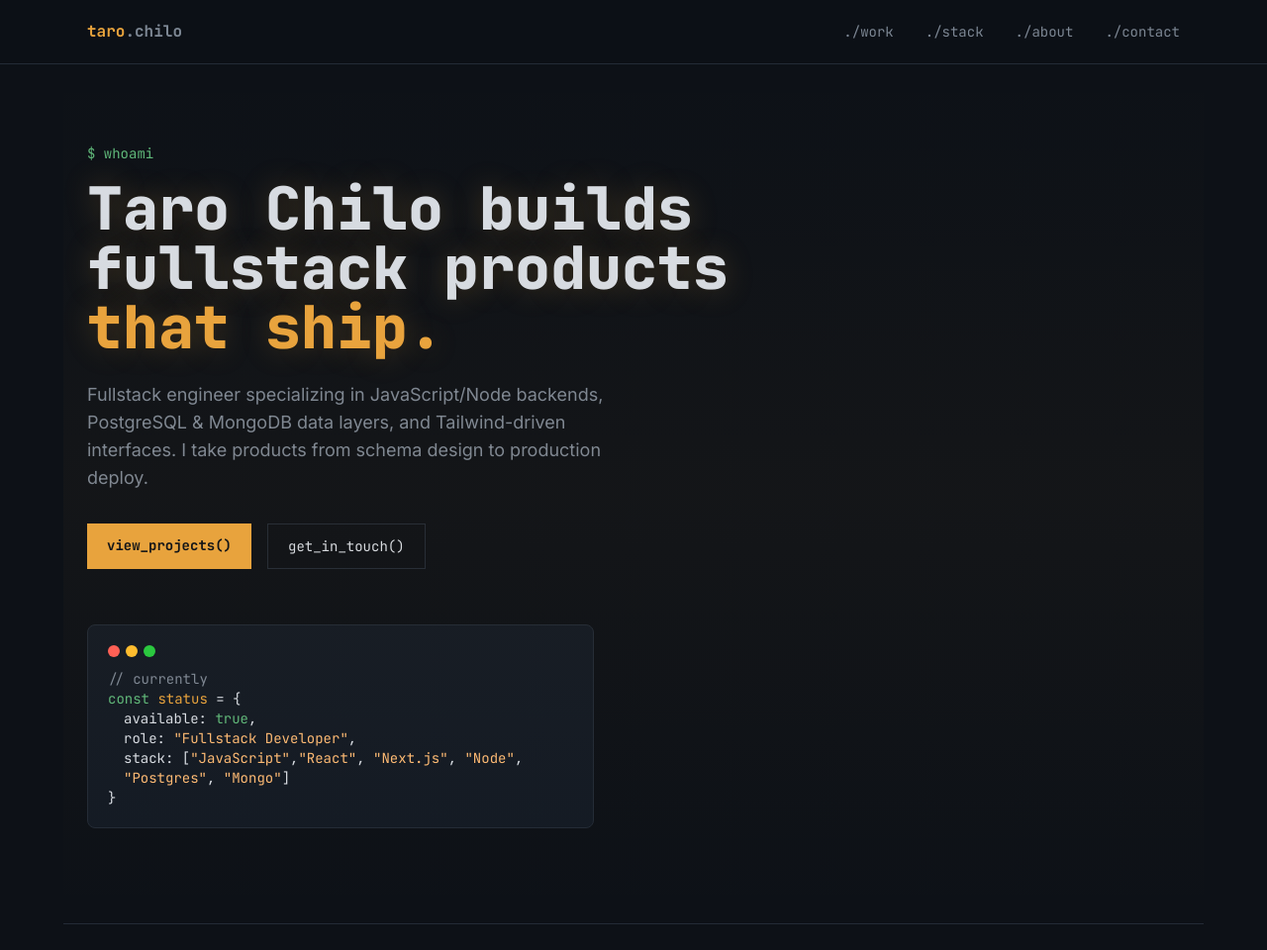
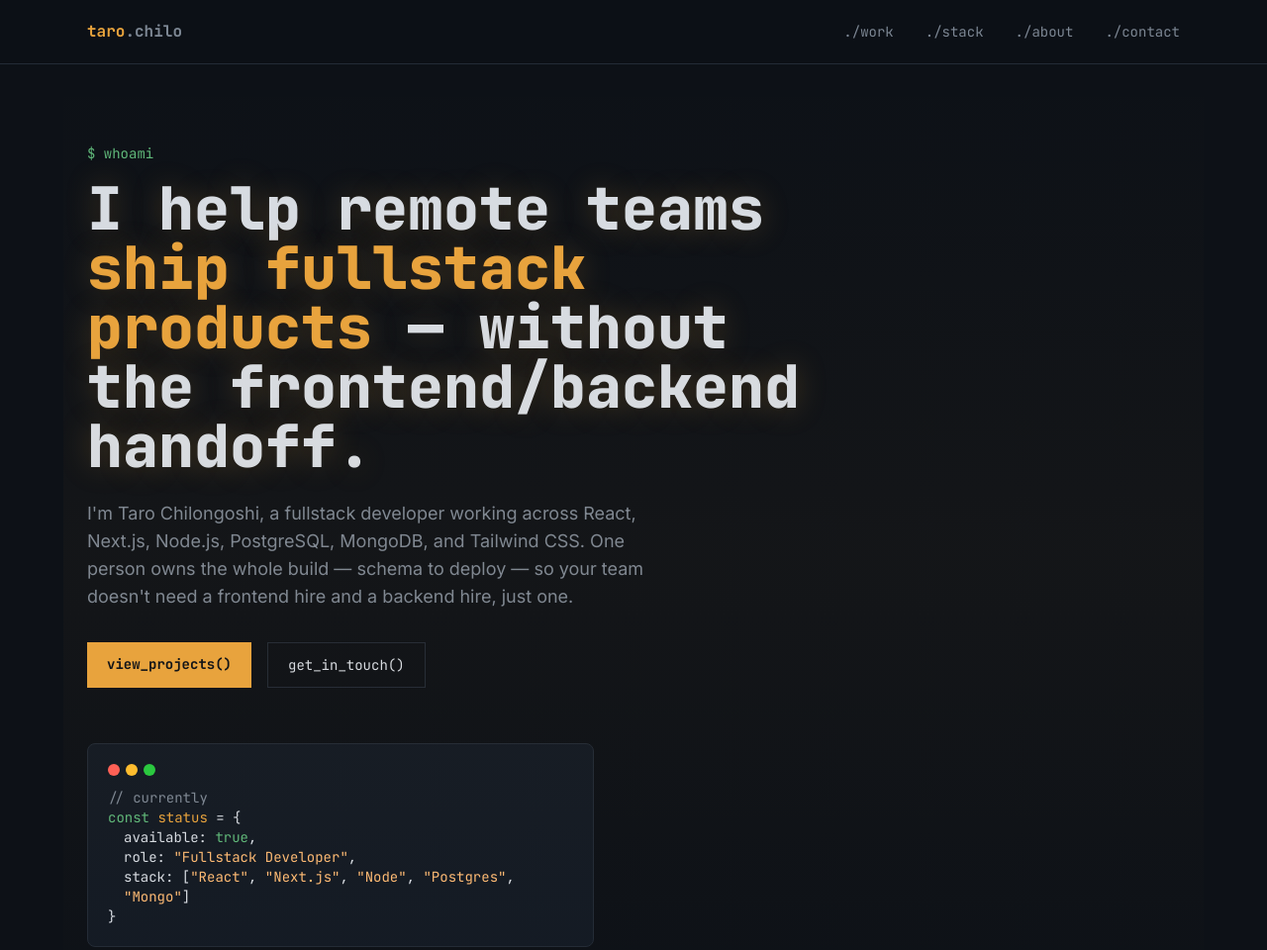
Before and after one commit to tarocee/portfolio, a plain HTML site: page index.html in a window 1280 px wide. Shown: the top 960 px of the page at 99% size. Drawn offline with nearby package versions, Linux system fonts and the light colour scheme.

Commit message:
Update the hero text and the about me information

```diff
--- a/index.html
+++ b/index.html
@@ -59,11 +59,12 @@
   <div class="scanline absolute inset-0 pointer-events-none"></div>
   <p class="mono text-[var(--green)] text-sm mb-4 prompt">whoami</p>
   <h1 class="mono glow font-extrabold text-4xl sm:text-5xl md:text-6xl leading-[1.1] max-w-3xl">
-    Taro Chilo builds<br> fullstack products <span class="text-[var(--amber)]">that ship.</span>
+    I help remote teams <span class="text-[var(--amber)]">ship fullstack products</span> — without the frontend/backend handoff.
   </h1>
   <p class="mt-6 max-w-xl text-[var(--text-dim)] text-base sm:text-lg leading-relaxed">
-    Fullstack engineer specializing in JavaScript/Node backends, PostgreSQL & MongoDB data layers,
-    and Tailwind-driven interfaces. I take products from schema design to production deploy.
+    I'm Taro Chilongoshi, a fullstack developer working across React, Next.js, Node.js,
+    PostgreSQL, MongoDB, and Tailwind CSS. One person owns the whole build — schema
+    to deploy — so your team doesn't need a frontend hire and a backend hire, just one.
   </p>
   <div class="mt-8 flex flex-wrap gap-4">
     <a href="#work" class="mono px-5 py-3 bg-[var(--amber)] text-[#0d1117] font-bold text-sm hover:bg-[#f4b559] transition">view_projects()</a>
@@ -75,7 +76,7 @@
     <p><span class="text-[var(--green)]">const</span> <span class="text-[var(--amber)]">status</span> = {</p>
     <p class="pl-4">available: <span class="text-[var(--green)]">true</span>,</p>
     <p class="pl-4">role: <span class="text-orange-300">"Fullstack Developer"</span>,</p>
-    <p class="pl-4">stack: [<span class="text-orange-300">"JavaScript"</span>,<span class="text-orange-300">"React"</span>, <span class="text-orange-300">"Next.js"</span>, <span class="text-orange-300">"Node"</span>, <span class="text-orange-300">"Postgres"</span>, <span class="text-orange-300">"Mongo"</span>]</p>
+    <p class="pl-4">stack: [<span class="text-orange-300">"React"</span>, <span class="text-orange-300">"Next.js"</span>, <span class="text-orange-300">"Node"</span>, <span class="text-orange-300">"Postgres"</span>, <span class="text-orange-300">"Mongo"</span>]</p>
     <p>}<span class="blink">_</span></p>
   </div>
 </section>
@@ -168,8 +169,9 @@
     <h2 class="mono text-2xl font-bold">About</h2>
   </div>
   <div class="md:col-span-2 text-[var(--text-dim)] leading-relaxed space-y-4">
-    <p>I'm a fullstack developer who enjoys owning a product end to end — from designing the database schema to shipping a polished, responsive UI. My comfort zone is the JavaScript ecosystem: Node on the server, either PostgreSQL or MongoDB depending on the data shape, and Tailwind for fast, consistent interfaces.</p>
-    <p>I care most about systems that hold up under real usage: clean APIs, sensible data models, and frontends that don't fall apart on a phone. Available for freelance and contract engagements.</p>
+    <p class="text-[var(--text)] font-semibold">I help big or small teams and startups ship fullstack products without the coordination overhead of hiring separate frontend and backend developers.</p>
+    <p>I work across the JavaScript ecosystem — React and Next.js on the frontend, Node.js on the backend, PostgreSQL or MongoDB depending on the data, and Tailwind for fast, consistent interfaces. One person owning the whole stack means fewer handoffs, faster iteration, and a single point of accountability from schema to deploy.</p>
+    <p>I care most about systems that hold up under real usage: clean APIs, sensible data models, and frontends that don't fall apart on a phone. Currently open to remote, freelance, and contract roles.</p>
   </div>
 </section>
 
```
